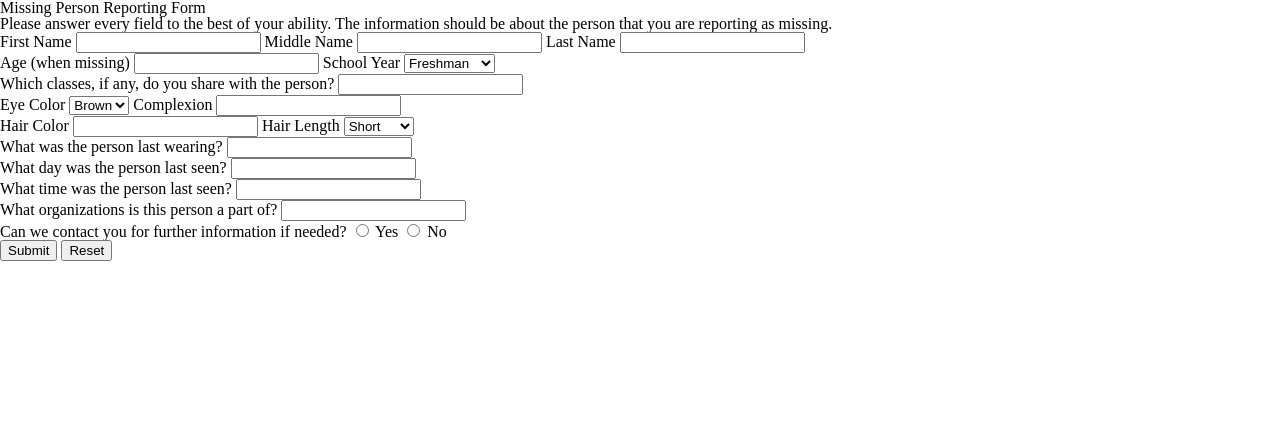
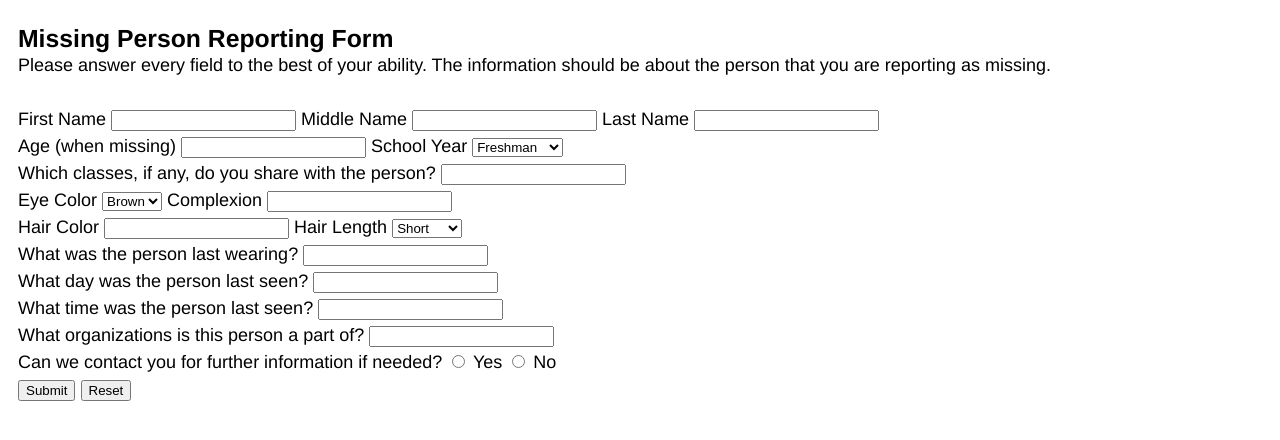
Before and after one commit to annawardzala/ipro-497, a plain HTML site: page form/index.html in a window 1280 px wide. Drawn offline with Linux system fonts and the light colour scheme; files that its build step writes are made by us from their sources.

Commit message:
Define font-size and font-family properties across all pages; use id selectors to define margins

```diff
--- a/assets/css/screen.css
+++ b/assets/css/screen.css
@@ -5,3 +5,28 @@
 /* stylelint-disable*/
 a,abbr,acronym,address,applet,article,aside,audio,b,big,blockquote,body,canvas,caption,center,cite,code,dd,del,details,dfn,div,dl,dt,em,embed,fieldset,figcaption,figure,footer,form,h1,h2,h3,h4,h5,h6,header,hgroup,html,i,iframe,img,ins,kbd,label,legend,li,mark,menu,nav,object,ol,output,p,pre,q,ruby,s,samp,section,small,span,strike,strong,sub,summary,sup,table,tbody,td,tfoot,th,thead,time,tr,tt,u,ul,var,video{margin:0;padding:0;border:0;font:inherit;vertical-align:baseline}article,aside,details,figcaption,figure,footer,header,hgroup,main,menu,nav,section{display:block}html{line-height:1}body{line-height:inherit}ol,ul{list-style:none}blockquote,q{quotes:none}blockquote:after,blockquote:before,q:after,q:before{content:'';content:none}table{border-collapse:collapse;border-spacing:0}
 /* stylelint-enable */
+
+html {
+  font-size: 1.125em; /* 18px / 16px */
+  font-family: Helvetica, sans-serif;
+  line-height: 1.5em; /* 24px / 16px */
+  padding: 0 1em; /* 16px = 1em */
+}
+
+h1 {
+  font-size: 1.375em; /* 22px / 16px */
+  font-weight: bold;
+  margin-top: 1em; /* 16px = 1em */
+}
+
+p {
+  font-size: 1em; /* 16px = 1em */
+}
+
+#reporting-form {
+  margin-top: 1.5em; /* 24px / 16px */
+}
+
+#form-btns {
+  margin-top: 1.5em; /* 24px / 16px */
+}
```
